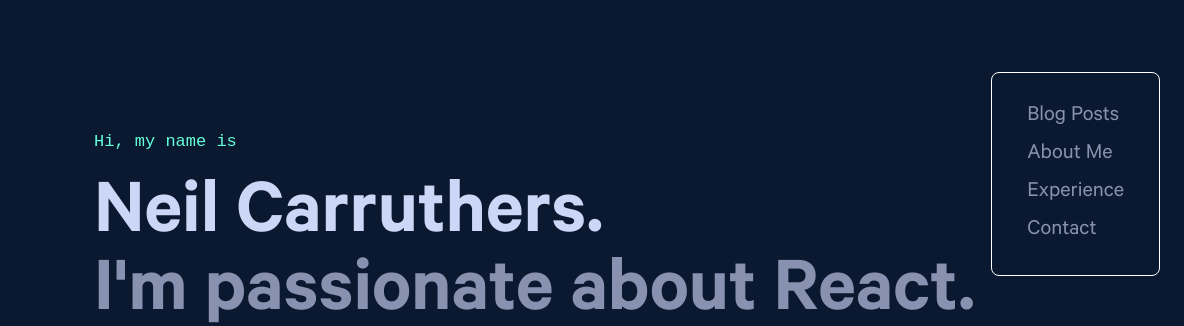
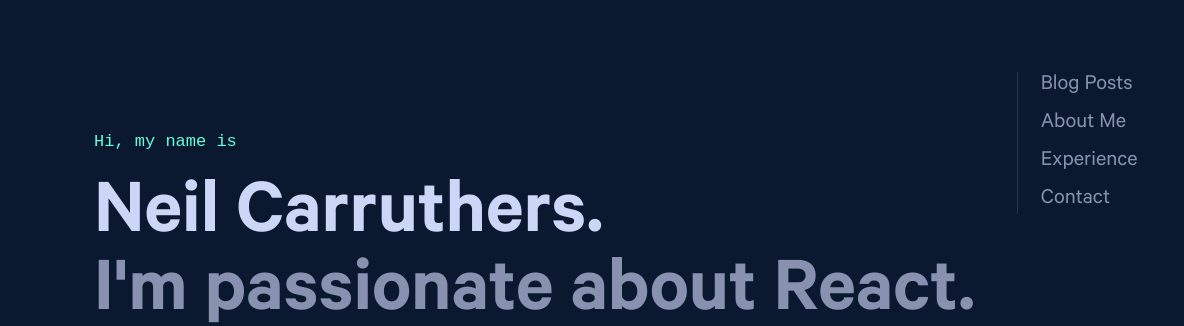
Before and after one commit to Neil-Carruthers/Neil-Carruthers.github.io, a Gatsby site: page / in a window 1280 px wide. Shown: the top 326 px of the page, 96-1280 px from the left. Built offline with nearby package versions, Linux system fonts and the light colour scheme; Gatsby itself is replaced by a stand-in of ours.

Commit message:
completed first draft of sidemenu for desktop screens

```diff
--- a/src/components/About/about.component.jsx
+++ b/src/components/About/about.component.jsx
@@ -5,7 +5,7 @@
 export default function About() {
   return (
     <main className={styles.container}>
-      <h3 className='sectionHeader'>About Me</h3>
+      <h3 className='sectionHeader' id='about-me'>About Me</h3>
 
       <div className={styles.row}>
         <div className={styles.colLeft}>
--- a/src/components/Contact/contact.component.js
+++ b/src/components/Contact/contact.component.js
@@ -5,7 +5,7 @@
 export default function Contact() {
     return (
         <main className={styles.container}>
-            <h3 className="sectionHeader">Contact</h3>
+            <h3 className="sectionHeader" id='contact'>Contact</h3>
             <p>I am not currently looking for any new opportunities, however feel free to reach out to me if you have any questions or comments. I am always happy to discuss anything to do with software development especially when related to React or Solidity.</p>
             <div>
                 <button>
--- a/src/components/Experience/experience.component.js
+++ b/src/components/Experience/experience.component.js
@@ -12,7 +12,7 @@
 export default function Experience() {
     return (
         <main className={styles.container}>
-            <h3 className="sectionHeader">Experience</h3>
+            <h3 className="sectionHeader" id='experience'>Experience</h3>
             <section>
                 <h4>Binogi</h4>
                 <Subheader>September 2021 - Present // Halifax, Nova Scotia</Subheader>
--- a/src/components/Side-Menu/side-menu.component.jsx
+++ b/src/components/Side-Menu/side-menu.component.jsx
@@ -1,25 +1,44 @@
 import * as React from 'react';
-import { useEffect, useState } from 'react'
+
 import * as styles from './side-menu.module.scss'
 
 
 export default function SideMenu() {
-    const [ blogPostTop, setBlogPostTop ] = useState(0);
-
-    useEffect(() => {
-        const blogPostsTop = document.getElementById("blog-posts").getBoundingClientRect().y
-        setBlogPostTop(blogPostsTop);
-    }, [])
-
     return (
         <div className={styles.container}>
             <ul>
                 <li>
-                    <a href="#blog-posts">Blog Posts</a>
+                    <a href="#blog-posts" onClick={(e) => {
+                        e.preventDefault();
+                        document.getElementById('blog-posts').scrollIntoView({behavior: 'smooth'});
+                    }}>
+                        Blog Posts
+                    </a>
                 </li>
-                <li>About Me</li>
-                <li>Experience</li>
-                <li>Contact</li>
+                <li>
+                    <a href="#about-me" onClick={(e) => {
+                        e.preventDefault();
+                        document.getElementById('about-me').scrollIntoView({behavior: 'smooth'});
+                    }}>
+                        About Me
+                    </a>
+                </li>
+                <li>
+                    <a href="#experience" onClick={(e) => {
+                        e.preventDefault();
+                        document.getElementById('experience').scrollIntoView({behavior: 'smooth'});
+                    }}>
+                        Experience
+                    </a>
+                </li>
+                <li>
+                    <a href="#contact" onClick={(e) => {
+                        e.preventDefault();
+                        document.getElementById('contact').scrollIntoView({behavior: 'smooth'});
+                    }}>
+                        Contact
+                    </a>
+                </li>
             </ul>
         </div>
     )
--- a/src/components/Side-Menu/side-menu.module.scss
+++ b/src/components/Side-Menu/side-menu.module.scss
@@ -1,6 +1,5 @@
 .container {
-    border: 1px solid white;
-    border-radius: 8px;
+    border-left: 1px solid var(--light-navy);
     position: fixed;
     top: 72px;
     right: 24px;
@@ -8,7 +7,7 @@
 
     ul {
         list-style: none;
-        padding: 1.5rem 1.75rem;
+        padding: 0 1.125rem;
         margin: 0;
 
         li {
@@ -24,3 +23,9 @@
         }
     }
 }
+
+@media screen and (max-width: 800px) {
+    .container {
+        display: none;
+    }
+}
```
